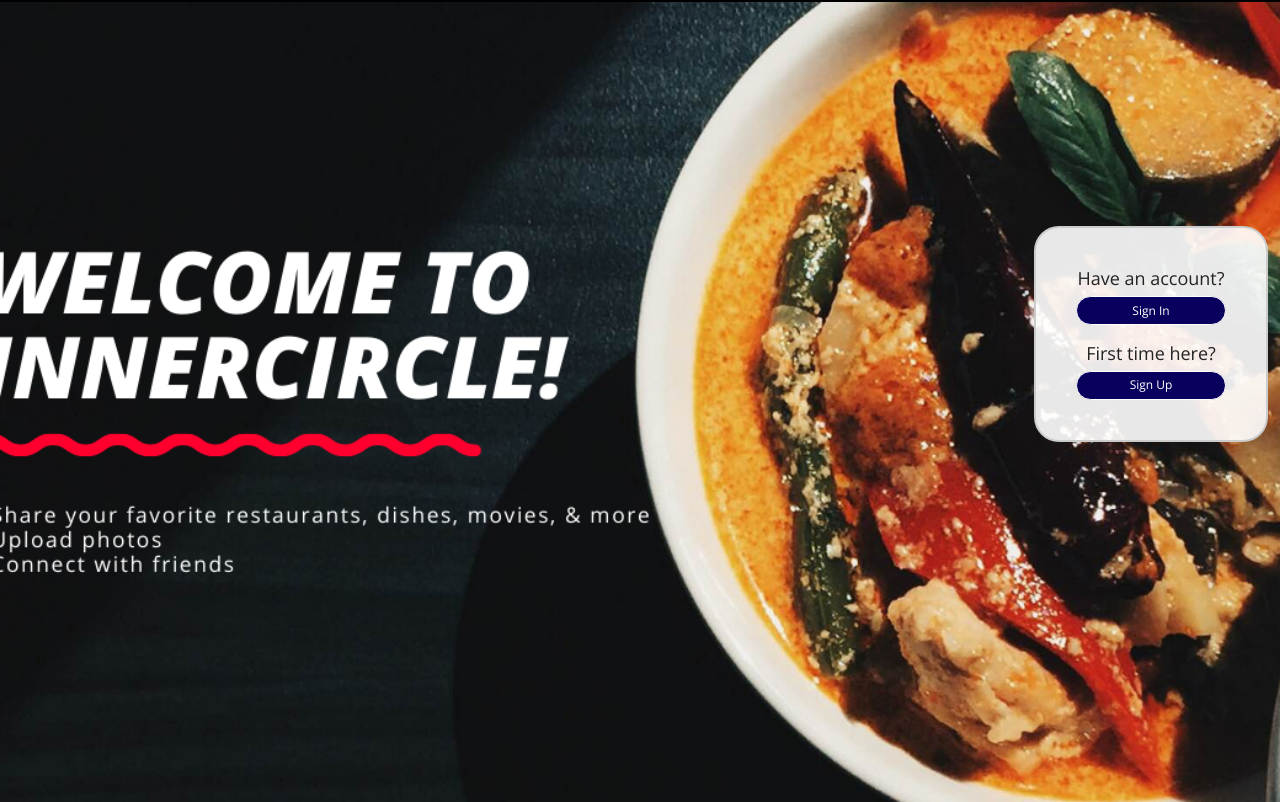
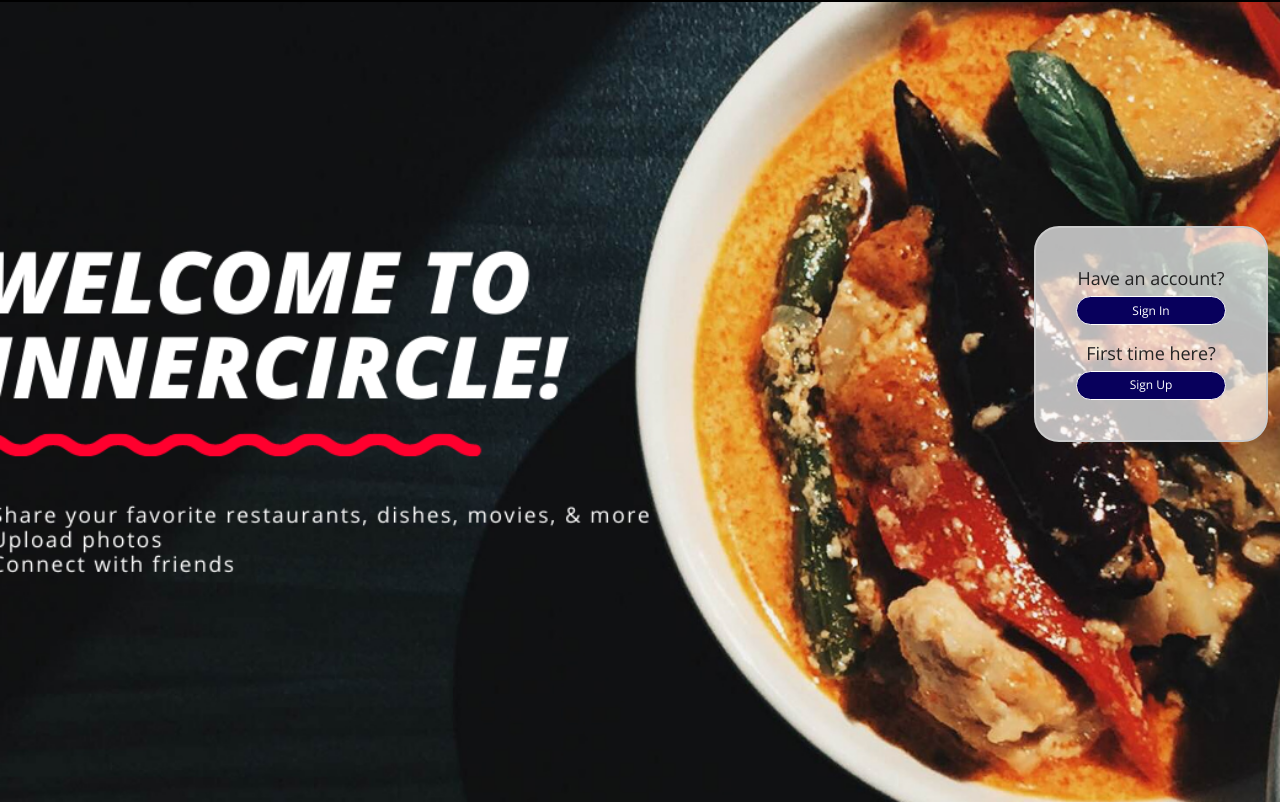
Before and after one commit to shaider0/innercircleclient, a React app: page / in a window 1280 px wide. Shown: the part 60-862 px from the top of the page. Built offline with nearby package versions, Linux system fonts and the light colour scheme.

Commit message:
minor styling to auth form

```diff
--- a/src/index.css
+++ b/src/index.css
@@ -456,7 +456,7 @@ a.btn.btn-danger:hover {
 }
 
 .authForm, .logged-out-message {
-  background-color: rgba(255, 255, 255, 0.9);
+  background-color: rgba(255, 255, 255, 0.7);
   padding: 40px;
   border-radius: 25px;
   border: 2px solid #cbcbcb;
```
